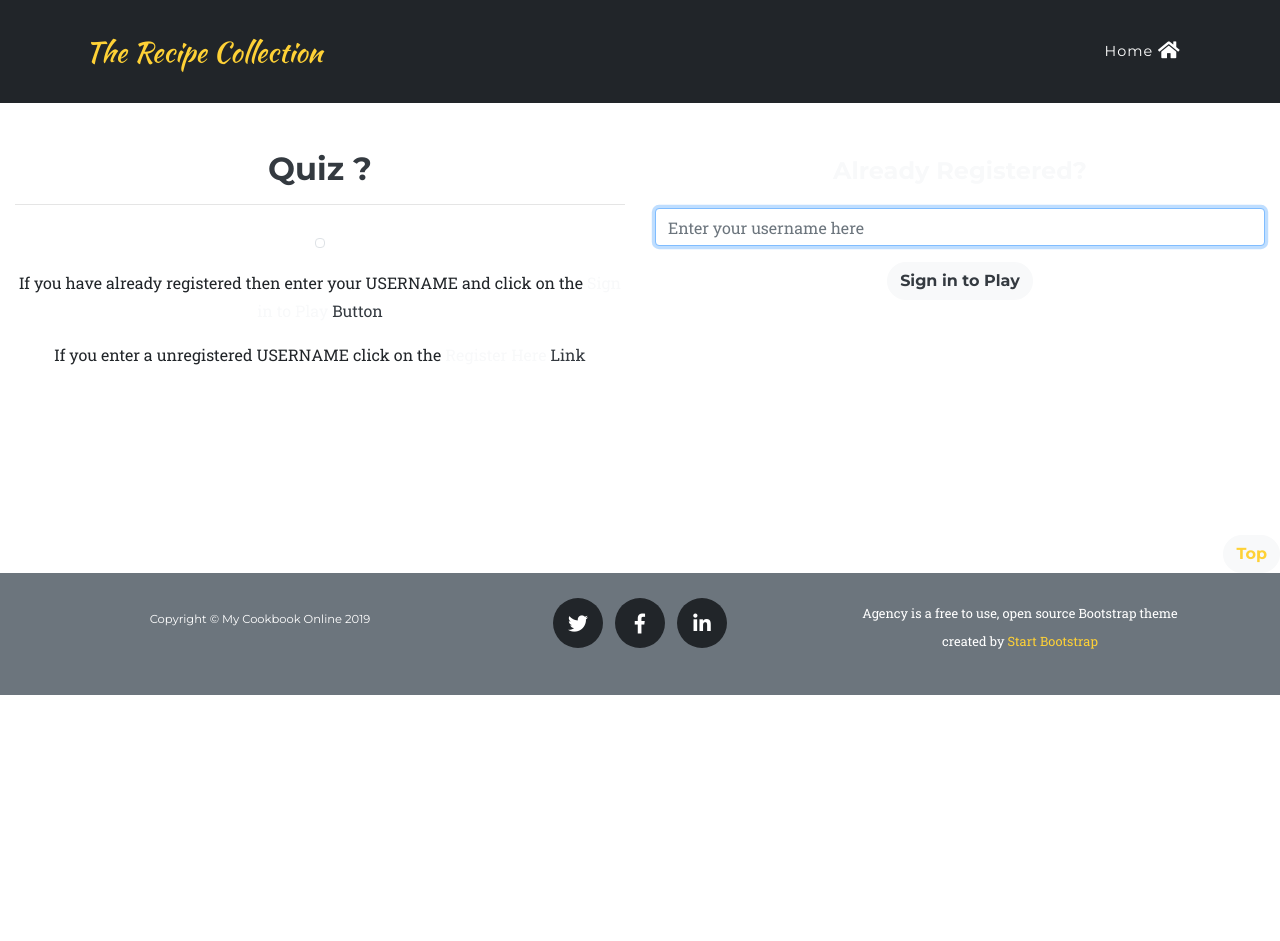
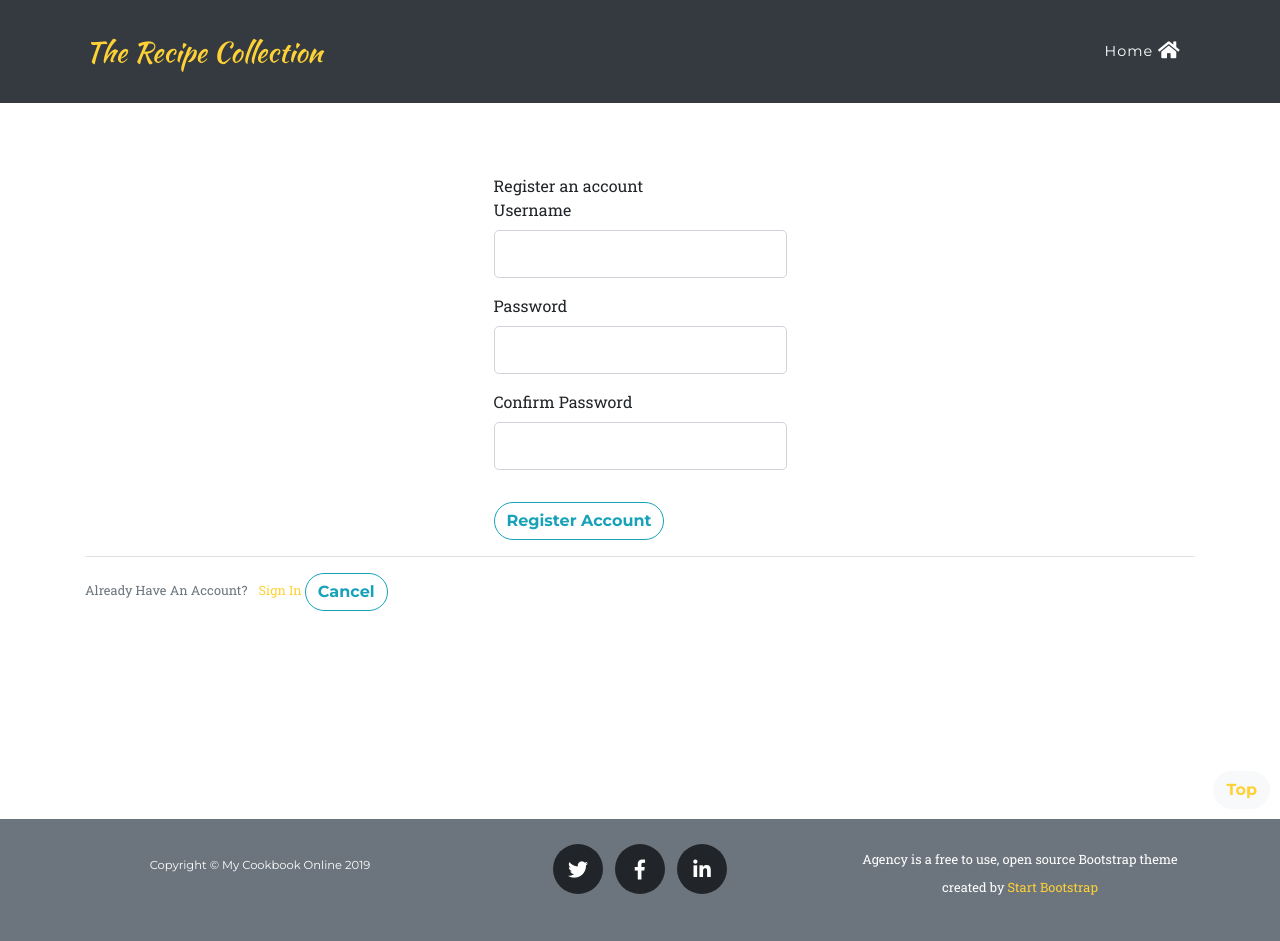
Before and after one commit to bennettpe/data-centric-dev-website, a Flask app: page /register_user in a window 1280 px wide. Before the commit the page ends 695 px from the top, so only its background shows below. Run offline with Flask 2, Linux system fonts and the light colour scheme; some libraries are stand-ins or nearby versions; some web fonts are replaced.

Commit message:
commit register,sigin,wtforms and bcrypt basic framework

```diff
--- a/app.py
+++ b/app.py
@@ -2,30 +2,73 @@ import os
 from flask import Flask, flash, redirect, render_template, request, session, url_for
 from flask_pymongo import PyMongo
 from bson.objectid import ObjectId
+from flask_bcrypt import Bcrypt
+from flask_wtf import FlaskForm
+from forms import RegisterForm, SigninForm
+#from flask_login import logon_user
 
 app = Flask(__name__)
+app.secret_key = '5149fde2f2f15a6f77dddf0f319b20c6'
+
+# BCRYPT CONFIGURATION
+bcrypt = Bcrypt(app)
 
 # MONGODB CONFIGURATION
 app.config["MONGO_DBNAME"] = 'task_manager'
-app.config["MONGO_URI"] = 'mongodb://admin_cookbook:Data_Centric_development_project04@ds229790.mlab.com:29790/online_cookbook'
+app.config["MONGO_URI"] = 'mongodb://admin_cookbook:project04@ds213665.mlab.com:13665/online_cookbook'
+
 mongo = PyMongo(app)
+
 
 # INDEX/HOME PAGE
 @app.route('/')
-
-@app.route('/base')
-def base():
+@app.route('/home')
+def home():
     return render_template('base.html')
 
-# REGISTER USER
-@app.route('/register_user')
+#REGISTER NEW USER via WTForm
+@app.route('/register_user', methods=['GET', 'POST'])
 def register_user():
-    return render_template("register_user.html")
+    form = RegisterForm()
 
-# SIGN IN USER
-@app.route('/sign_in_user')
+    if request.method == 'POST'and form.validate_on_submit():
+        users = mongo.db.users
+        existing_user = users.find_one({'username' : request.form['username']})
+
+        # Check for existing user to avoid re-registering existing user
+        if existing_user is None:
+            # hash password using flask-bcrypt
+            hashed_password = bcrypt.generate_password_hash(request.form['password']).decode('utf-8')
+            # insert username & hashed password into mongo.db.users
+            users.insert({'username':  request.form['username'], 'password' : hashed_password})
+            session['username'] = request.form['username']
+            flash('Your username has been created! You are now able to log in', 'success')
+            return redirect(url_for('sign_in_user'))
+
+        flash('Username already exists!, Please enter another Username', 'error')
+    return render_template("register_user.html", title='Register', form=form)
+
+#SIGN IN USER via WTForm
+@app.route('/sign_in_user',methods=['GET', 'POST'])
 def sign_in_user():
-    return render_template("sign_in_user.html")
+    form = SigninForm()
+
+    if request.method == 'POST' and form.validate_on_submit():
+            users = mongo.db.users
+            user_signin   = users.find_one({'username' : request.form['username']})
+
+            # Check if username exsits in mongodb.
+            if user_signin is not None:
+                # Check if hashed password in mongo.db.users = password entered in WTForm.
+                if bcrypt.check_password_hash(user_signin['password'],(request.form['password']).encode('utf-8')):
+                   session['username'] = request.form['username']
+                   flash('Username and Password Matched', 'success')
+                   return redirect(url_for('search_recipes'))
+
+            flash('Username and or Password Not Matched', 'error')
+            return redirect(url_for('sign_in_user'))
+
+    return render_template("sign_in_user.html", title='Signin', form=form)
 
 # ADD FORM RECIPE
 @app.route('/add_form_recipe')
--- /dev/null
+++ b/forms.py
@@ -0,0 +1,17 @@
+from flask_wtf import FlaskForm
+from wtforms import StringField, PasswordField, SubmitField, BooleanField
+from wtforms.validators import DataRequired, Length, EqualTo
+
+#WTFORM FOR REGISTER USER
+class RegisterForm(FlaskForm):
+    username         = StringField('Username', validators=[DataRequired(), Length(min=5, max=15)])
+    password         = PasswordField('Password', validators=[DataRequired(), Length(min=8, max=8, message='Password must be 8 characters long')])
+    confirm_password = PasswordField('Confirm Password', validators=[DataRequired(), EqualTo('password')])
+    submit           = SubmitField('Register Account')
+
+# WTFORM FOR SIGN IN USER
+class SigninForm(FlaskForm):
+    username = StringField('Username', validators=[DataRequired(), Length(min=5, max=15)])
+    password = PasswordField('Password', validators=[DataRequired()])
+    remember = BooleanField('Remember Me')
+    submit   = SubmitField('Sign In')
--- /dev/null
+++ b/secretkey.py
@@ -0,0 +1,5 @@
+# How to generate a secret key with Python
+# via https://docs.python.org/3/library/secrets.html
+
+import secret
+print(secrets.token_hex(16))
--- a/static/css/my-creative.css
+++ b/static/css/my-creative.css
@@ -29,6 +29,8 @@
     color: black !important;
 }
 
-#mainNav {
-  background-color: #212529;
+
+/* ADD spacing to Top of page Button */
+.btn-space {
+    margin: 10px;
 }
--- a/templates/footer.html
+++ b/templates/footer.html
@@ -1,10 +1,9 @@
 <!-- PAGE TOP BUTTON -->
     <div class="row">
-    <div class="col-12">
-      <button type="button" class= "btn btn-light" name="button" style="float: right;"> <a href="#page-top"> Top </a> </button>
+     <div class="col-md-12">
+      <button type="button" class= "btn btn-space btn-light" name="button" style="float: right;"> <a href="#page-top"> Top </a> </button>
+     </div>
     </div>
-    </div>
-
 
 
 <!-- FOOTER -->
--- a/templates/index.html
+++ b/templates/index.html
@@ -1,3 +1,5 @@
 {% extends 'base.html' %}
+
 {% block content %}
+
 {% endblock %}
--- /dev/null
+++ b/templates/messaging.html
@@ -0,0 +1,21 @@
+<div class="container mt-4">
+  {% with messages = get_flashed_messages(with_categories=true) %}
+        {% if messages %}
+            {%for category, message in messages %}
+
+              {% if category == 'success' %}
+                <div class="alert alert-success mb3" role="alert">
+                  {{ message }}
+                </div>
+              {% endif %}
+
+              {% if category == 'error' %}
+                <div class="alert alert-danger mb3" role="alert">
+                  {{ message }}
+                </div>
+              {% endif %}
+
+            {% endfor %}
+      {% endif %}
+  {% endwith %}
+</div>
--- a/templates/navbar_home.html
+++ b/templates/navbar_home.html
@@ -1,6 +1,8 @@
-<nav class="navbar navbar-expand-md navbar-dark fixed-top" id="mainNav">
+<nav class="navbar navbar-expand-md navbar-dark bg-dark fixed-top" id="mainNav">
+
     <div class="container">
-        <a class="navbar-brand js-scroll-trigger" href="#page-top"> The Recipe Collection </a>
+        <a class="navbar-brand" href="#page-top"> The Recipe Collection </a>
+
         <button class="navbar-toggler navbar-toggler-right"
                  type="button"
                  data-toggle="collapse"
@@ -10,12 +12,14 @@
                  aria-label="Toggle navigation">
           <i class="fas fa-bars"></i>
         </button>
+
         <div class="collapse navbar-collapse" id="navbarResponsive">
             <ul class="navbar-nav ml-auto">
                 <li class="nav-item">
-                    <a class="nav-link js-scroll-trigger" href={{ url_for( 'base' ) }}> Home <i class="fas fa-home fa-lg"></i> </a>
+                    <a class="nav-link" href={{ url_for( 'home' ) }}> Home <i class="fas fa-home fa-lg"></i> </a>
                 </li>
             </ul>
         </div>
+
     </div>
 </nav>
--- a/templates/register_user.html
+++ b/templates/register_user.html
@@ -7,43 +7,88 @@
     <!-- My Custom styles for this template           --> <link rel="stylesheet" type="text/css" href="{{ url_for('static', filename='css/my-creative.css') }}">
 </head>
 
-<body>
 <!-- Bootstrap theme (Creative) downloaded from  https://github.com/BlackrockDigital/startbootstrap-agency -->
 <body id="page-top">
 
   <!-- Navigation Navbar -->
   {% include 'navbar_home.html' %}
-<section class="masthead text-center" id="signin_header">
-     <div class="container-fluid">
+
+ <section>
+    <div class="container">
+
         <div class="row">
-                    <div class="col-lg-6 col-sm-6 text-center">
-                        <h2 class="text-center text-dark"> {{ category }} Quiz ? </h2>
-                        <hr class="light mb-4">
-                        <img class="rounded mx-auto img-thumbnail" src="{{ img_id }}" alt="{{ category }}">
-                        <p> </p>
-                        <p> If you have already registered then enter your USERNAME and click on the <span class="text-light"> Sign in to Play   </span> <span class="text-dark"> Button </span> </p>
-                        <p> If you enter a unregistered USERNAME click on the                        <span class="text-light"> Register Here     </span> <span class="text-dark"> Link   </span> </p>
+             {% include 'messaging.html' %}
+            <div class="content-section mx-auto">
+
+                <form method="POST" action="" autocomplete="off"> <!-- Disabled autocompletion -->
+                    {{ form.hidden_tag() }}
+                    <fieldset class="form-group"
+                        <legend class="border-bottom mb-4"> Register an account </legend>
+
+                        <!-- Username -->
+                        <div class="form-group">
+                            {{ form.username.label(class="form-control-label") }}
+                            <!--Check if form had Errors -->
+                            {% if form.username.errors %}
+                                {{ form.username(class="form-control form-control-lg is-invalid") }}
+                                <div class="invalid-feedback" >
+                                    {% for error in form.username.errors %}
+                                        <span> {{ error }} </span>
+                                    {% endfor %}
+                                </div>
+                            {% else %}
+                                {{ form.username(class="form-control form-control-lg") }}
+                            {% endif %}
                         </div>
 
-                    <div class="col-lg-6 col-sm-6 text-center" id="right_column">
-                        <h4 class="text-center text-light"> <p> Already Registered? </p> </h4>
-                        <form method="POST" action="{{ url_id }}" autocomplete="off"> <!-- Disabled autocompletion -->
-                            <p> <div class="input-group justify-content-center">
-                             <input id="get_username" type="text" class="form-control" name="get_username" placeholder="Enter your username here" autofocus required>
-                            </div> </p>
-                            <button type ="submit" class="btn btn-light btn-rounded text-dark" value="signin"> Sign in to Play </button> </a>
+                        <!-- Password -->
+                        <div class="form-group">
+                            {{ form.password.label(class="form-control-label") }}
+                            <!--Check if form had Errors -->
+                            {% if form.password.errors %}
+                                {{ form.password(class="form-control form-control-lg is-invalid") }}
+                                <div class="invalid-feedback" >
+                                    {% for error in form.password.errors %}
+                                        <span> {{ error }} </span>
+                                    {% endfor %}
+                                </div>
+                            {% else %}
+                                {{ form.password(class="form-control form-control-lg") }}
+                            {% endif %}
+                        </div>
+
+                        <!-- Confirm Password -->
+                        <div class="form-group">
+                            {{ form.confirm_password.label(class="form-control-label") }}
+                            <!--Check if form had Errors -->
+                            {% if form.confirm_password.errors %}
+                                {{ form.confirm_password(class="form-control form-control-lg is-invalid") }}
+                                <div class="invalid-feedback" >
+                                    {% for error in form.confirm_password.errors %}
+                                        <span> {{ error }} </span>
+                                    {% endfor %}
+                                </div>
+                            {% else %}
+                                {{ form.confirm_password(class="form-control form-control-lg") }}
+                            {% endif %}
+                        </div>
+
+                    </fieldset>
+                    <div class="form-group">
+                       {{ form.submit(class="btn btn-outline-info") }}
+                    </div>
                 </form>
 
-                        <p> </p>
-                        <p <h4 class="text-center text-dark">
-                          {% if signin_message %}
-                            {{ signin_message }} <span class="text-light"> &nbsp;{{ username_player.upper() }}&nbsp; </span> <span class="text-dark"> has not been registered. </span>
-                            <a href="{{ urlforname }}"> <button type ="button" class="btn btn-link text-capitalize text-light"> Register here </button> </a>
-                          {% endif %}
-                       </p>
+            </div>
         </div>
 
-                </divS
+        <div class="border-top pt-3">
+            <small class="text-muted">
+                Already Have An Account? <a class="ml-2" href="{{ url_for('sign_in_user') }}"> Sign In </a>
+                                         <a class="btn btn-outline-info" href="/home"> Cancel  </a>
+            </small>
+        </div>
+
     </div>
   </section>
 
@@ -52,6 +97,6 @@
 
   <!-- Script -->
   {% include 'script.html' %}
+
 </body>
-
 </html>
```
Also changed, not shown: requirements.txt (added, +16 -0 lines), templates/base.html (+6 -3 lines), templates/sign_in_user.html (+93 -3 lines). Lines whose indentation alone changed are shown as unchanged.
